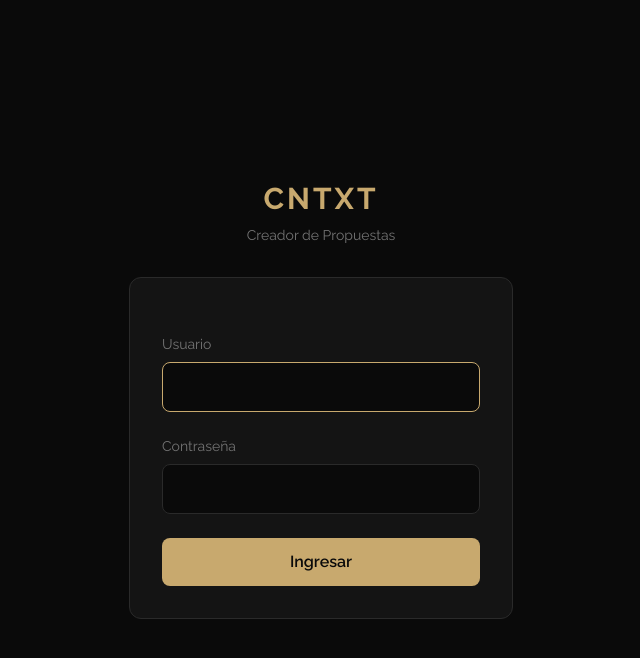
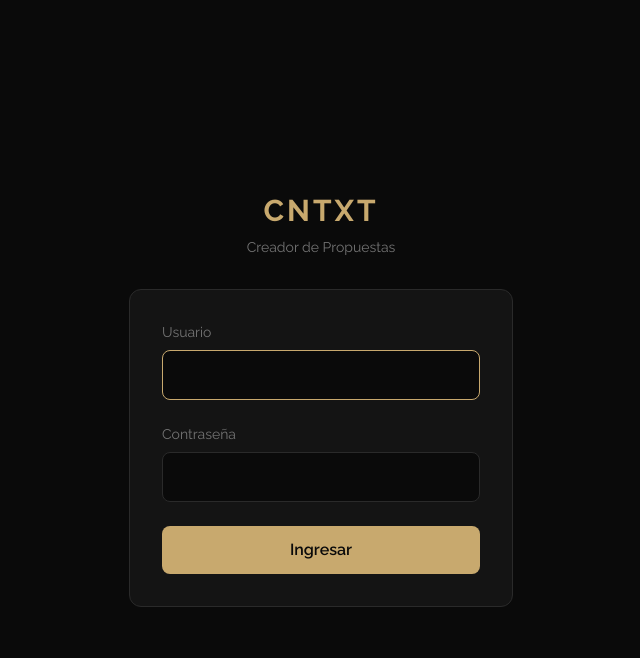
Before and after one commit to juan-cruz23/cntxt-propuestas, a Django app: page /admin-panel/login/ in a window 1280 px wide. Shown: the top 658 px of the page, without its empty margins (319-959 px from the left). Run offline with Django 5.2, Linux system fonts and the light colour scheme; style sheets or scripts are compiled from the project's sources; some libraries are stand-ins or nearby versions.

Commit message:
build: quitar CDN de Tailwind en login.html (se me habia pasado)

```diff
--- a/templates/admin_panel/login.html
+++ b/templates/admin_panel/login.html
@@ -1,3 +1,4 @@
+{% load static %}
 <!DOCTYPE html>
 <html lang="es">
 <head>
@@ -7,21 +8,7 @@
     <link rel="preconnect" href="https://fonts.googleapis.com">
     <link rel="preconnect" href="https://fonts.gstatic.com" crossorigin>
     <link href="https://fonts.googleapis.com/css2?family=Raleway:wght@300;400;500;600;700;800;900&display=swap" rel="stylesheet">
-    <script src="https://cdn.tailwindcss.com"></script>
-    <script>
-        tailwind.config = {
-            theme: {
-                extend: {
-                    fontFamily: {
-                        sans: ['Raleway', 'sans-serif'],
-                    },
-                    colors: {
-                        cntxt: { dark: '#0a0a0a', card: '#141414', border: '#2a2a2a', gold: '#C8A96E', text: '#e5e5e5', muted: '#737373' }
-                    }
-                }
-            }
-        }
-    </script>
+    <link rel="stylesheet" href="{% static 'css/app.css' %}">
     <style> body { font-family: 'Raleway', sans-serif; } </style>
 </head>
 <body class="bg-cntxt-dark min-h-screen flex items-center justify-center">
```
